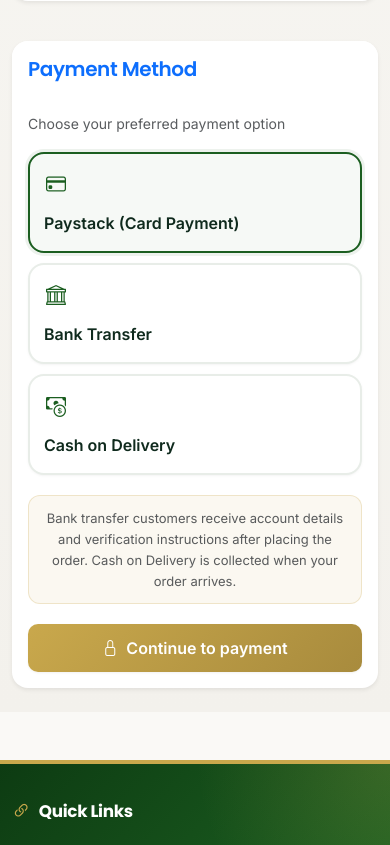
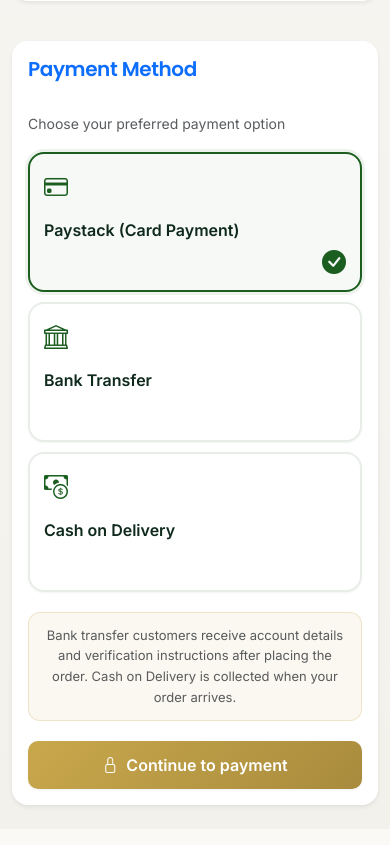
Before and after one commit to Deejulu/TAMIPEFEROMSS, a Django app: page /shop/checkout/ in a window 390 px wide. Shown: the part 1196-2041 px from the top of the page. Run offline with Django 5.2, Linux system fonts and the light colour scheme; a user stored in the database is signed in; tables that the repository leaves empty hold one stand-in row (values such as "Sample post"); data that the repository does not hold is empty; parts of the project's set-up code (start-up, migrations or seed data) failed here and were passed over.

Commit message:
fix: left-align payment method text, center checkmark indicator, balance card layout
- Wrap payment method icon+text in .payment-label-content with flex:1
- Add .payment-check indicator on right side for selected state
- Text remains left-aligned, icon centered vertically, checkmark centered
- Right side of card no longer appears empty due to checkmark spacing

```diff
--- a/shop/templates/shop/checkout.html
+++ b/shop/templates/shop/checkout.html
@@ -119,7 +119,8 @@
                        name="payment_method"
                        value="{{ method.code }}"
                        {% if forloop.first %}checked{% endif %}>
-                <label for="payment-{{ method.code }}">
+                <label for="payment-{{ method.code }}" class="payment-label">
+                  <span class="payment-label-content">
                     {% if method.code == 'paystack' %}
                       <i class="bi bi-credit-card"></i>
                     {% elif method.code == 'bank_transfer' %}
@@ -128,6 +129,8 @@
                       <i class="bi bi-cash-coin"></i>
                     {% endif %}
                     <span>{{ method.label }}</span>
+                  </span>
+                  <span class="payment-check"><i class="bi bi-check-circle-fill"></i></span>
                 </label>
               </div>
               {% endfor %}
--- a/static/accounts/css/farm-theme.css
+++ b/static/accounts/css/farm-theme.css
@@ -3118,6 +3118,7 @@ textarea.form-control {
 .payment-method-option label {
   display: flex;
   align-items: center;
+  justify-content: space-between;
   gap: 12px;
   padding: 16px;
   border: 2px solid var(--farm-border-light);
@@ -3130,6 +3131,35 @@ textarea.form-control {
   box-shadow: var(--shadow-sm);
 }
 
+.payment-label-content {
+  display: flex;
+  align-items: center;
+  gap: 12px;
+  flex: 1;
+  min-width: 0;
+}
+
+.payment-label-content span:last-child {
+  text-align: left;
+}
+
+.payment-check {
+  display: flex;
+  align-items: center;
+  justify-content: center;
+  width: 24px;
+  height: 24px;
+  color: var(--farm-primary);
+  opacity: 0;
+  transform: scale(0.8);
+  transition: all var(--transition-base);
+}
+
+.payment-method-option input[type="radio"]:checked + label .payment-check {
+  opacity: 1;
+  transform: scale(1);
+}
+
 .payment-method-option label:hover {
   border-color: var(--farm-primary);
   box-shadow: var(--shadow-md);
@@ -3203,8 +3233,14 @@ textarea.form-control {
     gap: 8px;
   }
 
-  .payment-method-option label i {
-    font-size: 1.25rem;
+  .payment-label-content {
+    flex-direction: column;
+    align-items: flex-start;
+    gap: 8px;
+  }
+
+  .payment-check {
+    align-self: flex-end;
   }
 }
 
```
Lines whose indentation alone changed are shown as unchanged.
